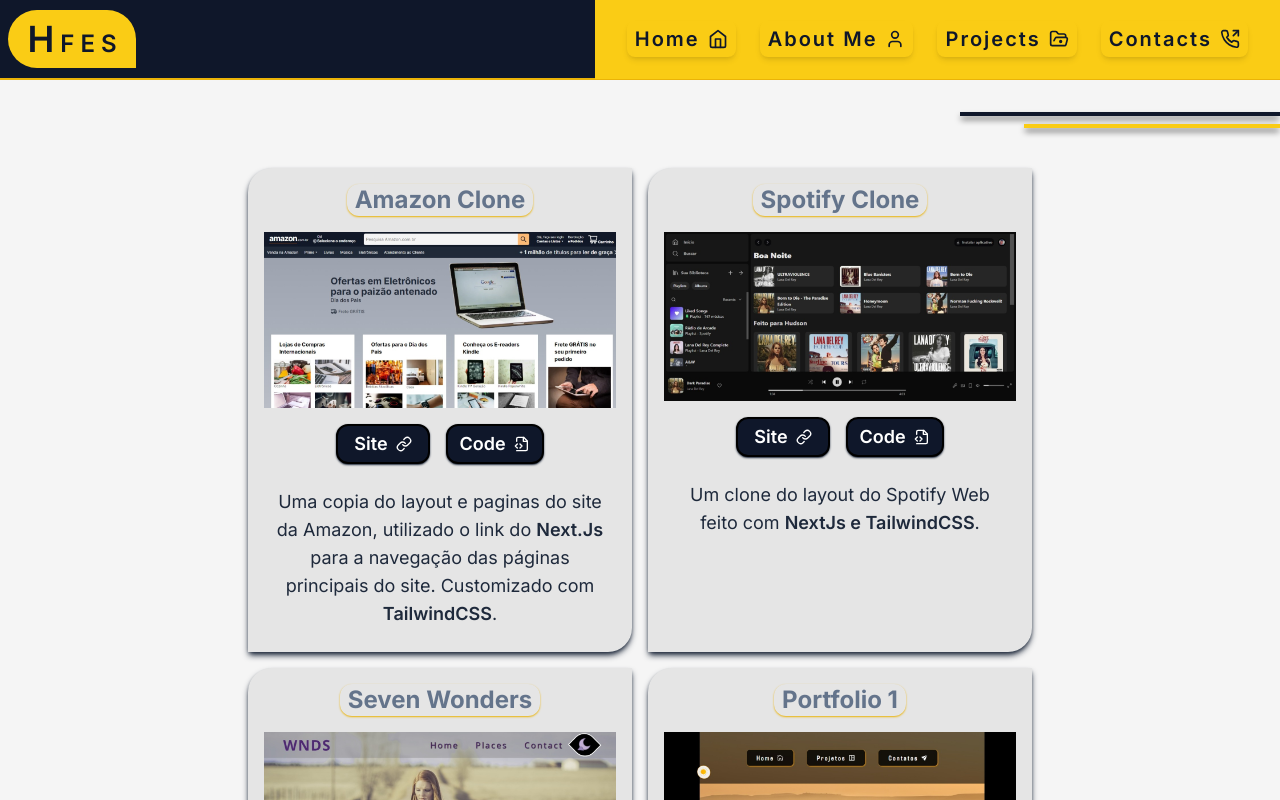
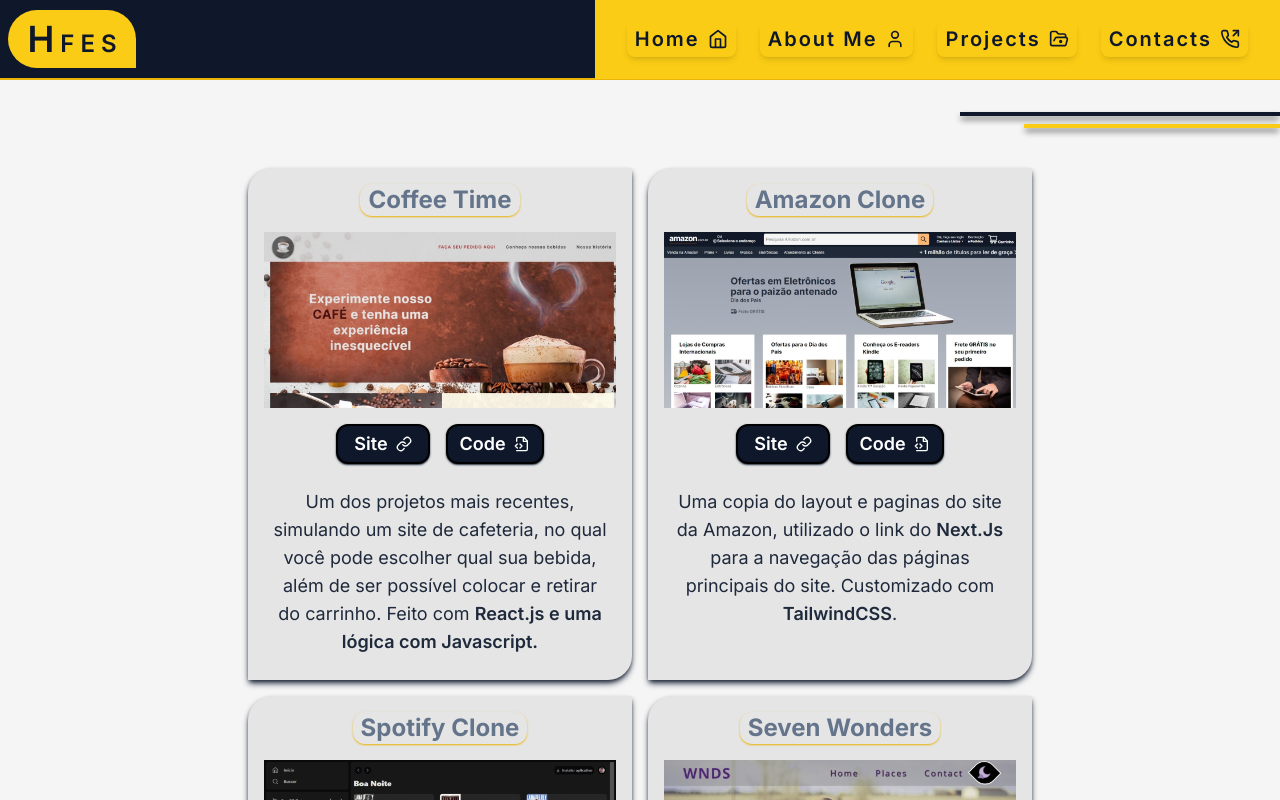
Before and after one commit to HudsnF/Portfolio, a Next.js app: page /projects in a window 1280 px wide. Shown: the top 800 px of the page. Built offline with nearby package versions, Linux system fonts and the light colour scheme.

Commit message:
correção no about

```diff
--- a/src/app/about/AboutMax.js
+++ b/src/app/about/AboutMax.js
@@ -19,7 +19,7 @@
                         Eu sou
                         <span className="text-yellow-500 shadow-md px-2 rounded-md font-bold">Hudson Faria E. Santo</span>
                     </h1>
-                    <p className="px-6">
+                    <p className="px-6 ">
                         Sou desenvolvedor Web Front-end, estudante de Análise e Desenvolvimento de Sistemas e procuro oportunidade de estágio ou desenvolvedor Front-end Jr. Possuo habilidades com <span className="font-bold">HTML, CSS, Javascript, React, NextJs e TailwindCss</span> e, estou em constante aprimoramento, sempre estudando novas tecnologias! Tenho disponibilidade e aptidão para aprender coisas novas sempre que necessário, além de alta capacidade de adaptação.
                     </p>
                 </div>
--- a/src/app/about/AboutMin.js
+++ b/src/app/about/AboutMin.js
@@ -1,11 +1,11 @@
 export default function AboutMin() {
     return (
-        <div className="lg:hidden h-full flex flex-col gap-10 items-center justify-start py-10">
+        <div className="lg:hidden flex flex-col gap-10 items-center justify-start py-10">
             <div className='w-full flex flex-col items-end justify-end gap-2'>
                 <div className='w-1/4 h-1 shadow-md shadow-black bg-slate-900'></div>
                 <div className='w-1/5 h-1 shadow-md shadow-black bg-yellow-400'></div>
             </div>
-            <div className="w-3/4 p-2 flex flex-col items-center text-center border-2 border-orange-950 rounded-xl shadow-lg shadow-slate-800 overflow-y-scroll scrollbar-none text-slate-800">
+            <div className="w-3/4 flex flex-col items-center text-center border-2 border-orange-950 rounded-xl shadow-lg shadow-slate-800 overflow-y-scroll scrollbar-none text-slate-800">
                 <h1 className="flex flex-col my-2">
                     <span className="text-xl font-semibold">Olá!</span>
                     Eu sou
--- a/src/app/projects/ProjectCard.js
+++ b/src/app/projects/ProjectCard.js
@@ -4,6 +4,20 @@
 export default function ProjectCard() {
     return (
         <div className="w-3/4 flex flex-wrap justify-center text-slate-800">
+            <div className="w-96 bg-neutral-200 m-2 p-4  flex flex-col items-center justify-start gap-4 rounded-tl-3xl rounded-br-3xl shadow-md shadow-slate-800">
+                <h1 className="font-bold text-slate-500 shadow-sm shadow-yellow-500 px-2 rounded-xl text-2xl">Coffee Time</h1>
+                <div className="overflow-y-scroll h-44 scrollbar-thin scrollbar-track-orange-950 scrollbar-thumb-orange-500">
+                    <Image src={"/img/coffeetime.jpeg"} width={500} height={100} alt="" />
+                </div>
+                <div className="flex gap-4">
+                    <a href="https://hudsnf.github.io/Seven-Wonders-of-the-World/" target="_blank" className="bg-slate-900 px-4 py-1 text-lg flex items-center rounded-xl gap-2 shadow-sm shadow-slate-800 border-2 border-black text-white font-semibold hover:bg-slate-700 transition-all duration-300">Site <Link size={16} /></a>
+                    <a href="https://github.com/HudsnF/Seven-Wonders-of-the-World" target="_blank" className="bg-slate-900 px-3 py-1 text-lg flex items-center rounded-xl gap-2 shadow-sm shadow-slate-800 border-2 border-black text-white font-semibold hover:bg-slate-700 transition-all duration-300">Code<FileCode2 size={16} /></a>
+                </div>
+                <div className="p-2 text-lg text-center">
+                    <p>Um dos projetos mais recentes, simulando um site de cafeteria, no qual você pode escolher qual sua bebida, além de ser possível colocar e retirar do carrinho. Feito com <span className="font-semibold">React.js e uma lógica com Javascript.</span></p>
+                </div>
+            </div>
+
             <div className="w-96 bg-neutral-200 m-2 p-4  flex flex-col items-center justify-start gap-4 rounded-tl-3xl rounded-br-3xl shadow-md shadow-slate-800">
                 <h1 className="font-bold text-slate-500 shadow-sm shadow-yellow-500 px-2 rounded-xl text-2xl">Amazon Clone</h1>
                 <div className="overflow-y-scroll h-44 scrollbar-thin scrollbar-track-orange-950 scrollbar-thumb-orange-500">
@@ -60,7 +74,7 @@
                 </div>
             </div>
 
-            <div className="w-96 bg-neutral-200 m-2 p-4  flex flex-col items-center justify-start gap-4 rounded-tl-3xl rounded-br-3xl shadow-md shadow-slate-800">
+            {/* <div className="w-96 bg-neutral-200 m-2 p-4  flex flex-col items-center justify-start gap-4 rounded-tl-3xl rounded-br-3xl shadow-md shadow-slate-800">
                 <h1 className="font-bold text-slate-500 shadow-sm shadow-yellow-500 px-2 rounded-xl text-2xl">Coffee Shop</h1>
                 <div>
                     <Image src={"/img/coffee.jpeg"} width={500} height={100} alt="" />
@@ -72,7 +86,7 @@
                 <div className="p-2 text-lg text-center">
                     <p>Esse foi o primeiro projeto usando <span className="font-semibold">Javascript</span>. Uma pagina com foco mobile de uma loja de café, no qual, você escolhe o sabor, faz o pedido e escolhe entre reaver o pedido ou confirmar o mesmo.</p>
                 </div>
-            </div>
+            </div> */}
 
             <div className="w-96 bg-neutral-200 m-2 p-4  flex flex-col items-center justify-start gap-4 rounded-tl-3xl rounded-br-3xl shadow-md shadow-slate-800">
                 <h1 className="font-bold text-slate-500 shadow-sm shadow-yellow-500 px-2 rounded-xl text-2xl">Clock Shop</h1>
```
Also changed, not shown: public/img/coffeetime.jpeg (added).
